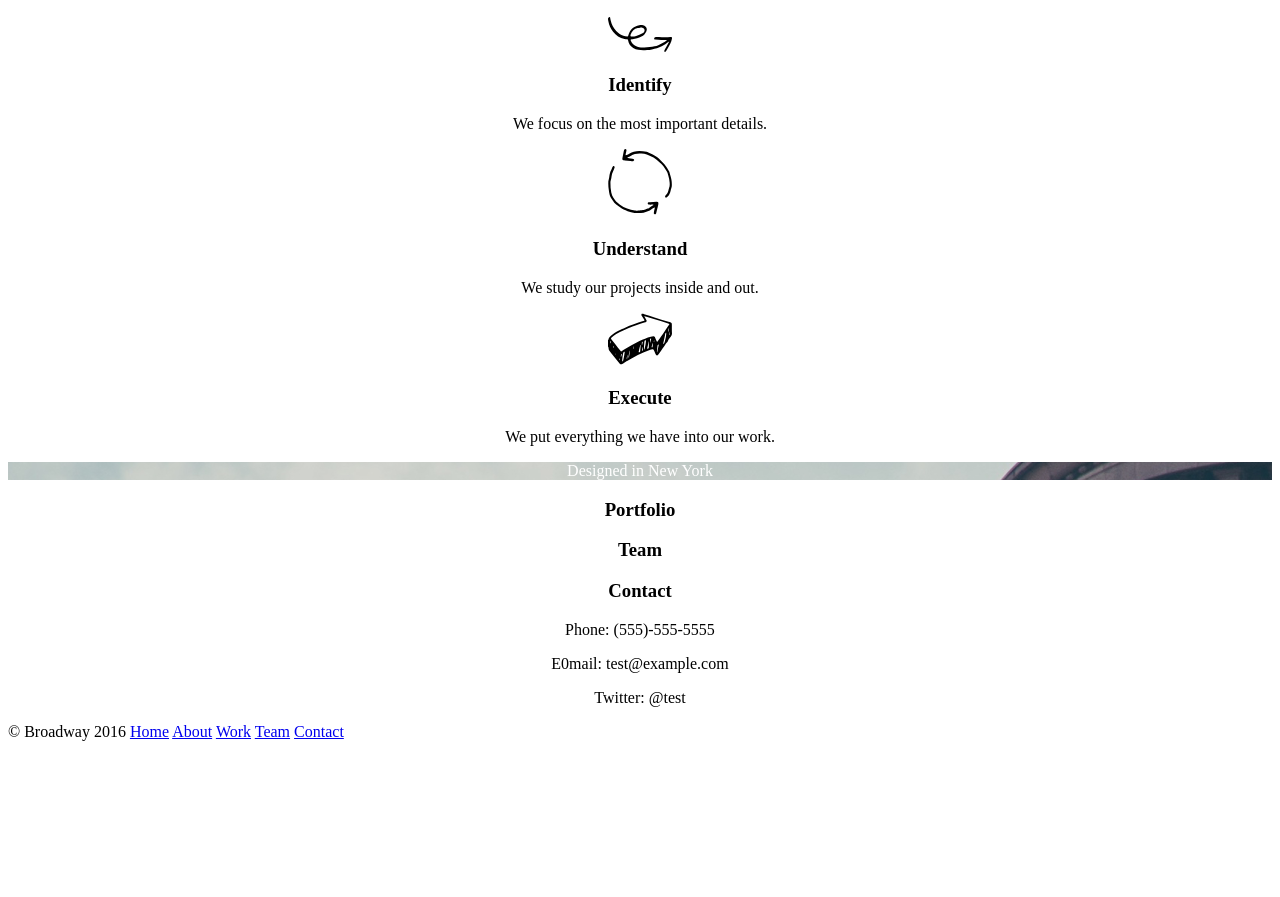
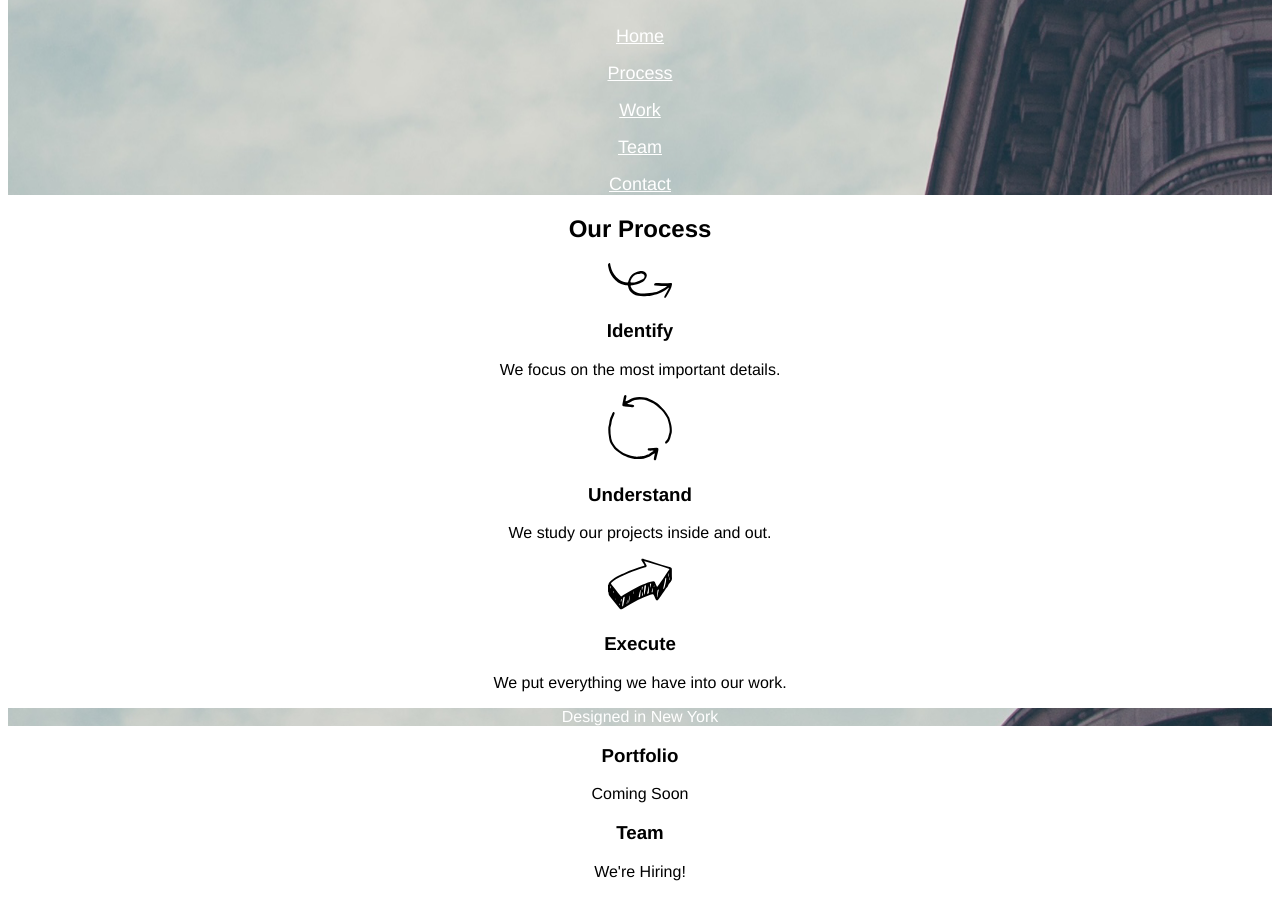
Before and after one commit to BrianHook1183/Broadway, a plain HTML site: page index.html in a window 1280 px wide. Shown: the part 148-1045 px from the top of the page. Before the commit the page ends 897 px from the top, so only its background shows below. Drawn offline with Linux system fonts and the light colour scheme.

Commit message:
add divs for link navigation and some styling to rest of page.

```diff
--- a/index.html
+++ b/index.html
@@ -9,15 +9,15 @@
     <header>
       <h1>Broadway Design</h1>
         <nav>
-           <a href="#">Home</a>
-           <a href="#">Process</a>
-           <a href="#">Work</a>
-           <a href="#">Team</a>
-           <a href="#">Contact</a>
+           <p><a href="#">Home</a></p>
+           <p><a href="#process">Process</a></p>
+           <p><a href="#work">Work</a></p>
+           <p><a href="#team">Team</a></p>
+          <p><a href="#contact">Contact</a></p>
         </nav>
     </header>
-
-      <h2>Our Process</h2>
+<div id="process">
+        <h2>Our Process</h2>
         <img src="resources/images/identify.svg" alt="">
         <h3>Identify</h3>
           <p>We focus on the most important details.</p>
@@ -27,28 +27,33 @@
         <img src="resources/images/execute.svg" alt="">
         <h3>Execute</h3>
           <p>We put everything we have into our work.</p>
-
+</div>
+<div id="work">
     <div class="page-break">
       <p>Designed in New York</p>
     </div>
 
         <h3>Portfolio</h3>
-          <p></p>
+          <p>Coming Soon</p>
+</div>
+<div id="team">
         <h3>Team</h3>
-          <p></p>
+          <p>We're Hiring!</p>
+</div>
+<div id="contact">
         <h3>Contact</h3>
           <p>Phone: (555)-555-5555</p>
           <p>E0mail: test@example.com</p>
           <p>Twitter: @test</p>
+</div>
 
     <footer>
-      <nav>&copy; Broadway 2016
-        <a href="#">Home</a>
-        <a href="#">About</a>
-        <a href="#">Work</a>
-        <a href="#">Team</a>
-        <a href="#">Contact</a>
-      </nav>
+
+        <nav><span class="copyright">&copy; Broadway 2017</span><a href="#">Home</a>
+        <a href="#about">About</a>
+        <a href="#work">Work</a>
+        <a href="#team">Team</a>
+        <a href="#contact">Contact</a></nav>
     </footer>
   </body>
 </html>
--- a/resources/css/style.css
+++ b/resources/css/style.css
@@ -1,13 +1,28 @@
-.page-break {
+
+body {
+  text-align: center;
+  font-family: Helvetica;
+}
+header, .page-break {
   background-image: url(../images/the-flatiron-building.png);
   color: white;
 }
-header {
-  background-image: url(../images/the-flatiron-building.png);
+h1 {
+  font-size: 70px;
+  font-weight: bold;
 }
-body {
-  text-align: center;
+a {
+    font-size: 18px;
+    color: white;
 }
+
+
 footer {
   text-align: left;
+  background-color: dimgray;
+  color: white;
 }
+.copyright {
+    font-size: 11px;
+
+}
```
